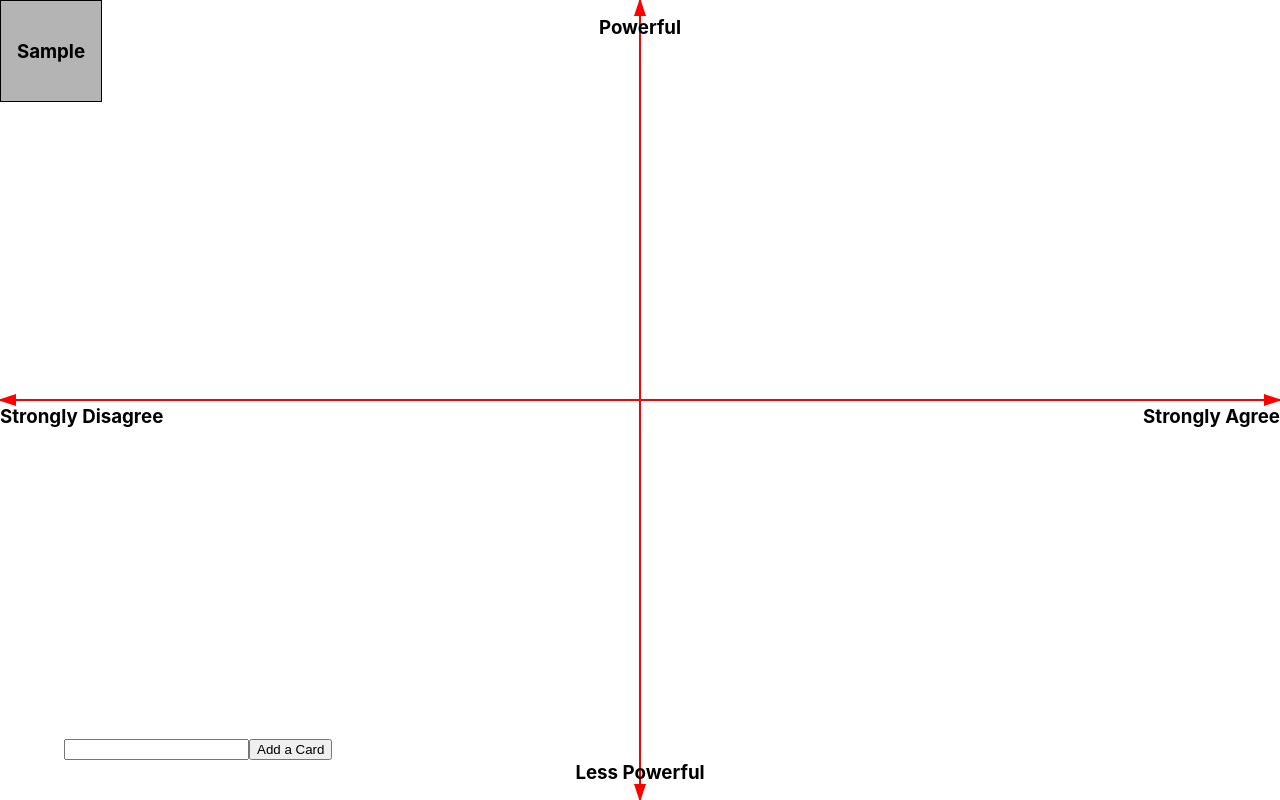
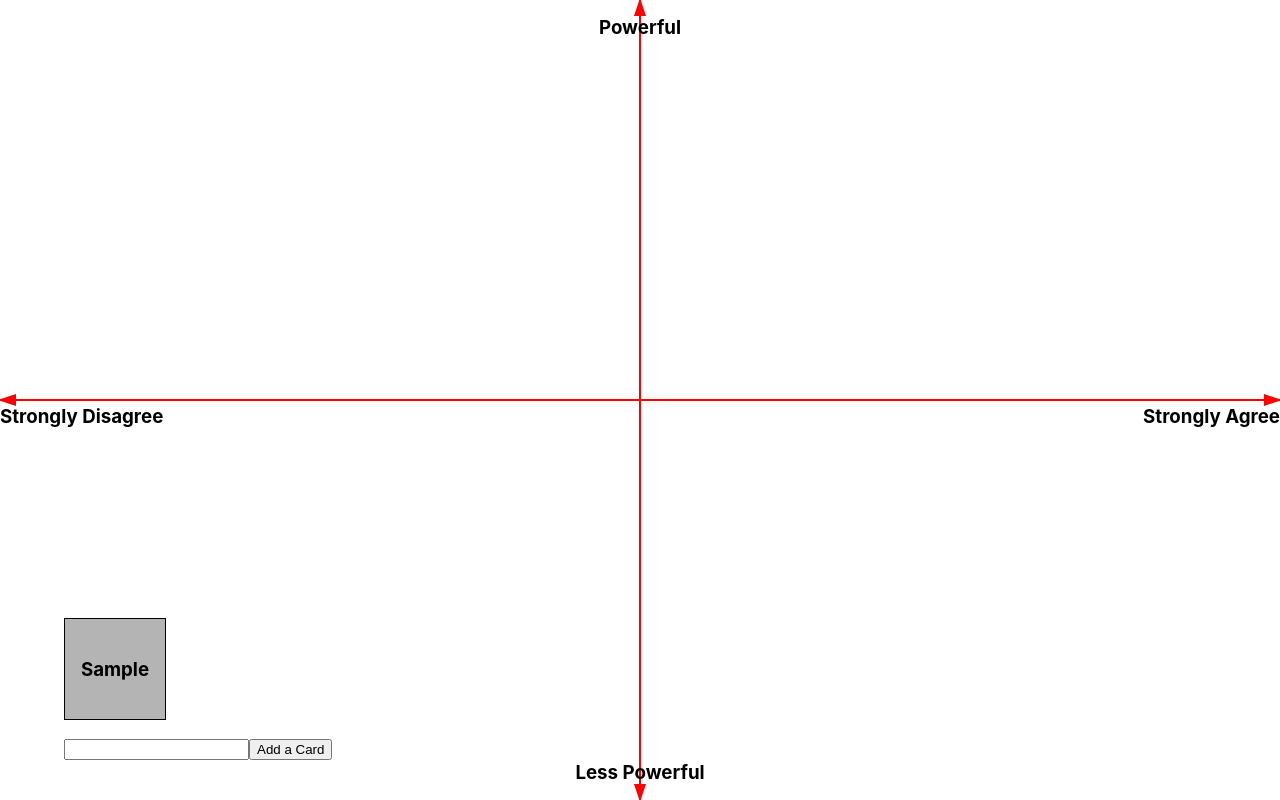
Before and after one commit to rabblerouser/power-map, a React (Create React App) app: page / in a window 1280 px wide. Both pictures are taken after typing "Sample" into the empty fields and a click on the button "Add a Card". Built offline with nearby package versions, Linux system fonts and the light colour scheme.

Commit message:
[Alex] Change card starting position

```diff
--- a/src/card/card.css
+++ b/src/card/card.css
@@ -10,6 +10,8 @@
     position: absolute;
     border: 1px solid black;
     z-index: 2;
+    left: 5vw;
+    bottom: 10vh;
 }
 
 .delete-icon {
```
